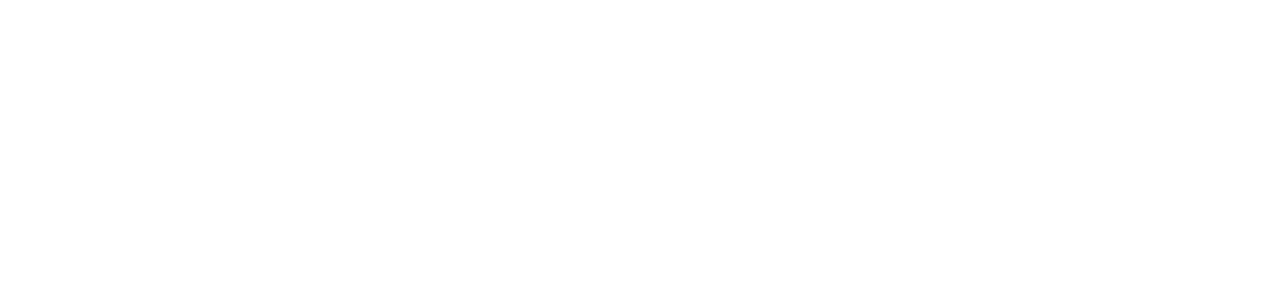
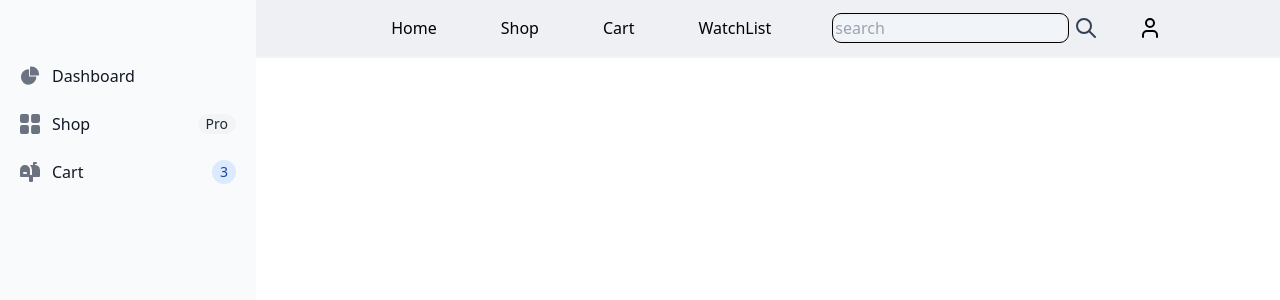
Before and after one commit to Mtendekuyokwa19/moviesite, a React (Create React App) app: page /WatchList in a window 1280 px wide. Before the commit this address had no page. Shown: the top 300 px of the page. Built offline with nearby package versions, Linux system fonts and the light colour scheme.

Commit message:
cartItems counting

```diff
--- a/src/App.tsx
+++ b/src/App.tsx
@@ -9,12 +9,15 @@
 import { Cart } from './components/cart';
 import { Card } from './components/card';
 import Search from './components/search';
+import { WatchList } from "./components/watchlist";
 
 export default function App() {
   let movie:MovieDetails[]=[];
+  let watches:MovieDetails[]=[];
 const [routeCard, setrouteCard] = useState(new MovieDetails("Jack",89,"panda","jack",["String","string"],new Date(),"",0) );
 const [catalog, setCatalog] = useState(movie);
 const [SearchQuery, setSearchQuery] = useState("");
+const [Watchs, setWatchs] = useState<MovieDetails[]>(watches);
 function cardMove(movie: React.SetStateAction<MovieDetails>) {
 
   setrouteCard(movie)
@@ -28,20 +31,44 @@
 function removeFromCart(movie:MovieDetails){
   let collection=catalog;
   collection.splice(collection.indexOf(movie),1)
-  console.log(collection)
+
   setCatalog([...collection]);
+
+}
+
+function AddtoWatchlist(movie:MovieDetails) {
+movie.toogleFromWatchlist()
+  setWatchs([...watches,movie])
+
+}
+function RemovefromWatchlist(movie:MovieDetails) {
+  let movieList=watches;
+  movie.toogleFromWatchlist()
+  movieList.splice(movieList.indexOf(movie),1);
+  setWatchs([...movieList])
+
+}
+
+
+function ToogleWatchlist(movie:MovieDetails){
+  if(()=>movie.IsInWatchList(Watchs)){
+    RemovefromWatchlist(movie)
+    return
+  }
+  AddtoWatchlist(movie)
 
 }
 
   return (
     <BrowserRouter>
       <Routes>
-        <Route path="/" element={<Layout searchQuery={(movieName: React.SetStateAction<string>)=>setSearchQuery(movieName)}  />}>
+        <Route path="/" element={<Layout searchQuery={(movieName: React.SetStateAction<string>) => setSearchQuery(movieName)} cartitems={catalog.length}  />}>
           <Route index element={<Home />} />
-          <Route path="shop" element={<Shop cardMove={cardMove} />} />
-           <Route path="Card" element={<Card movie={routeCard} AddtoCart={AddtoCart} removeMovie={removeFromCart} />} />
+          <Route path="shop" element={<Shop cardMove={cardMove} toogleWatchList={ToogleWatchlist} Watchlist={Watchs} />} />
+           <Route path="Card" element={<Card movie={routeCard} AddtoCart={AddtoCart} removeMovie={removeFromCart} movies={Watchs} />} />
             <Route path="Cart" element={<Cart catalog={catalog} cardMove={removeFromCart}  />} />
-            <Route path="Search" element={<Search search={SearchQuery} cardMove={cardMove}/>} />
+            <Route path="WatchList" element={<WatchList movieset={watches} RemoveMovieset={RemovefromWatchlist}/>} />
+            <Route path="Search" element={<Search search={SearchQuery} cardMove={cardMove} toogleWatchlist={ToogleWatchlist}/>} />
 
         </Route>
       </Routes>
--- a/src/Layout.tsx
+++ b/src/Layout.tsx
@@ -2,7 +2,7 @@
 import { Outlet, Link } from "react-router-dom";
 import { movieFetch, SearchInput } from "./components/home";
 
-export function Layout({searchQuery}:setSearchQuery) {
+export function Layout({searchQuery,cartitems}:setSearchQuery) {
 
 return(
   <>
@@ -27,7 +27,12 @@
     </li>
 
     <li>
-        <Link to="/Cart">Cart</Link>
+        <Link to="/Cart">Cart
+        {cartitems>0?<sup className="text-white p-2 rounded-full font-bold bg-lime-900">{cartitems}</sup>:<span></span>} </Link>
+    </li>
+
+    <li>
+      <Link to={"/WatchList"}>WatchList</Link>
     </li>
     </div>
 
@@ -49,4 +54,5 @@
 
 interface setSearchQuery{
   searchQuery:any;
+  cartitems:number;
 }
--- a/src/components/card.tsx
+++ b/src/components/card.tsx
@@ -6,7 +6,7 @@
 import { StarFilledIcon } from "@radix-ui/react-icons";
 
 
-export function Card({movie,AddtoCart,removeMovie}:ICard) {
+export function Card({movie,AddtoCart,removeMovie,movies}:ICard) {
 let backdrop=movie.image;
 const [MovieAnalysis, setMovieAnanlysis] = useState(new MovieCardSet());
 
@@ -28,7 +28,7 @@
 
 <div className="flex flex-col justify-center items-center h-screen">
 
-    <MovieCard movie={movie} AddtoCart={AddtoCart} removeMovie={removeMovie} />
+    <MovieCard movie={movie} AddtoCart={AddtoCart} removeMovie={removeMovie} Movies={movies} />
 </div>
     </div>
   )
@@ -43,9 +43,10 @@
   movie:MovieDetails;
   AddtoCart:any;
   removeMovie:any;
+  movies:MovieDetails[]
 }
 
-function MovieCard({movie,AddtoCart,removeMovie}:ImovieCard) {
+function MovieCard({movie,AddtoCart,removeMovie,Movies}:ImovieCard) {
 
 
 
@@ -57,7 +58,7 @@
       </div>
 
         <div className="flex bg-white z-10 h-3/5 justify-evenly flex-1  p-5 rounded-sm">
-          <MovieResearch movie={movie} AddtoCart={AddtoCart} removeMovie={removeMovie}/>
+          <MovieResearch movie={movie} AddtoCart={AddtoCart} removeMovie={removeMovie} Movies={Movies}/>
 
         </div>
     </div>
@@ -68,10 +69,11 @@
 movie:MovieDetails;
 AddtoCart:any;
 removeMovie:any;
+Movies:MovieDetails[];
 }
 
 
-function MovieResearch({movie,AddtoCart,removeMovie}:ImovieCard){
+function MovieResearch({movie,AddtoCart,removeMovie,Movies}:ImovieCard){
 
   return(
     <div className="flex flex-col gap-5 p-5">
@@ -86,7 +88,7 @@
     <p className="text-md ">{movie.description}</p>
 
 
-    <MovieButton AddtoCart={AddtoCart} movie={movie} removeMovie={removeMovie} />
+    <MovieButton AddtoCart={AddtoCart} movie={movie} removeMovie={removeMovie} Movies={Movies} />
     </div>
   )
 }
@@ -125,8 +127,9 @@
 }
 
 
-function MovieButton({movie,AddtoCart,removeMovie}:ImovieCard) {
+function MovieButton({movie,AddtoCart,removeMovie,Movies}:ImovieCard) {
   const [bought, setbought] = useState(movie.inCart);
+const [watchlist, setwatchlist] = useState(movie.IsInWatchList(Movies));
 function tooglebuy() {
 
   setbought(!bought)
@@ -138,6 +141,18 @@
   AddtoCart(movie)
 }
 
+function toogleWatchList() {
+   setwatchlist(!watchlist);
+  if(movie.inWatchList){
+    removeMovie(movie)
+    return
+  }
+
+
+
+
+}
+
   return(
     <div className="flex gap-2 ">
 
@@ -145,8 +160,8 @@
       <BuyNowIcon/>
      <p>{bought?"Remove From Cart":"Buy Now"}</p>
      </button>
-     <button className="flex items-center justify-center  text-black py-4  flex-1 rounded-md gap-2 border-2 border-gray-950 hover:bg-slate-200 ">
-     <p>Add to Watchlist</p>
+     <button className="flex items-center justify-center  text-black py-4  flex-1 rounded-md gap-2 border-2 border-gray-950 hover:bg-slate-200 " onClick={toogleWatchList}>
+     <p>{watchlist?"Remove from Watchlist":"Add to Watchlist"}</p>
        </button>
     </div>
 
--- a/src/components/search.tsx
+++ b/src/components/search.tsx
@@ -3,8 +3,8 @@
 import { resolve } from "path";
 import { Loading, MovieCard, MovieDetails } from "./shop";
 
-export default function  Search({search,cardMove}:ISearchQuery) {
-const [foundMovie, setfoundMovie] = useState<MovieDetails>(new MovieDetails("",0,"","",[""],new Date(),"",0));
+export default function  Search({search,cardMove,toogleWatchlist}:ISearchQuery) {
+const [foundMovie, setfoundMovie] = useState<MovieDetails>(new MovieDetails(undefined,0,"","",[""],new Date(),"",0));
 
 
   useEffect(() => {
@@ -22,13 +22,14 @@
   }, [search]);
 
   return(
-   <MovieResolve movie={foundMovie} cardMove={cardMove}/>
+   <MovieResolve movie={foundMovie} cardMove={cardMove} toogleWatchList={toogleWatchlist}/>
   )
 }
 
 interface ISearchQuery{
   search:string;
   cardMove:any;
+  toogleWatchlist:any;
 }
 
 async function MovieFetch(movie:string) {
@@ -41,12 +42,12 @@
 }
 
 
-function MovieResolve({movie,cardMove}:IMovieResolve) {
+function MovieResolve({movie,cardMove,toogleWatchList}:IMovieResolve) {
 
   return(
     movie.name===undefined?<SearchLoading/>:<div className="grid grid-cols-5">
 
-      <MovieCard movie={movie} cardMove={cardMove}/>
+      {/* <MovieCard movie={movie} cardMove={cardMove} manageWatchlist={toogleWatchList}/> */}
     </div>
   )
 
@@ -54,6 +55,7 @@
 interface IMovieResolve{
   movie:MovieDetails;
   cardMove:any;
+  toogleWatchList:any;
 
 }
 
--- /dev/null
+++ b/src/components/watchlist.tsx
@@ -0,0 +1,70 @@
+import { Link } from "react-router-dom"
+import { MovieDetails } from "./shop"
+
+export  function WatchList({movieset,RemoveMovieset}:Iwatchlist){
+
+  return(
+   <Sidebar/>
+  )
+}
+
+interface Iwatchlist{
+  movieset:MovieDetails[];
+  RemoveMovieset:any;
+}
+
+function Sidebar(){
+
+  return(
+    <div>
+
+
+<button data-drawer-target="default-sidebar" data-drawer-toggle="default-sidebar" aria-controls="default-sidebar" type="button" className="inline-flex items-center p-2 mt-2 ms-3 text-sm text-gray-500 rounded-lg sm:hidden hover:bg-gray-100 focus:outline-none focus:ring-2 focus:ring-gray-200 dark:text-gray-400 dark:hover:bg-gray-700 dark:focus:ring-gray-600">
+   <span className="sr-only">Open sidebar</span>
+   <svg className="w-6 h-6" aria-hidden="true" fill="currentColor" viewBox="0 0 20 20" xmlns="http://www.w3.org/2000/svg">
+   <path clip-rule="evenodd" fill-rule="evenodd" d="M2 4.75A.75.75 0 012.75 4h14.5a.75.75 0 010 1.5H2.75A.75.75 0 012 4.75zm0 10.5a.75.75 0 01.75-.75h7.5a.75.75 0 010 1.5h-7.5a.75.75 0 01-.75-.75zM2 10a.75.75 0 01.75-.75h14.5a.75.75 0 010 1.5H2.75A.75.75 0 012 10z"></path>
+   </svg>
+</button>
+
+<aside id="default-sidebar" className="  fixed top-0 left-0 z-40 w-64 h-screen transition-transform -translate-x-full sm:translate-x-0" aria-label="Sidebar">
+   <div className="h-full px-3 py-4 overflow-y-auto bg-gray-50 dark:bg-gray-800">
+      <ul className="space-y-2 font-medium py-10">
+         <li>
+            <Link to="/watchList" className="flex items-center p-2 text-gray-900 rounded-lg dark:text-white hover:bg-gray-100 dark:hover:bg-gray-700 group">
+               <svg className="w-5 h-5 text-gray-500 transition duration-75 dark:text-gray-400 group-hover:text-gray-900 dark:group-hover:text-white" aria-hidden="true" xmlns="http://www.w3.org/2000/svg" fill="currentColor" viewBox="0 0 22 21">
+                  <path d="M16.975 11H10V4.025a1 1 0 0 0-1.066-.998 8.5 8.5 0 1 0 9.039 9.039.999.999 0 0 0-1-1.066h.002Z"/>
+                  <path d="M12.5 0c-.157 0-.311.01-.565.027A1 1 0 0 0 11 1.02V10h8.975a1 1 0 0 0 1-.935c.013-.188.028-.374.028-.565A8.51 8.51 0 0 0 12.5 0Z"/>
+               </svg>
+               <span className="ms-3">Dashboard</span>
+            </Link>
+         </li>
+         <li>
+            <Link to="/Shop" className="flex items-center p-2 text-gray-900 rounded-lg dark:text-white hover:bg-gray-100 dark:hover:bg-gray-700 group">
+               <svg className="flex-shrink-0 w-5 h-5 text-gray-500 transition duration-75 dark:text-gray-400 group-hover:text-gray-900 dark:group-hover:text-white" aria-hidden="true" xmlns="http://www.w3.org/2000/svg" fill="currentColor" viewBox="0 0 18 18">
+                  <path d="M6.143 0H1.857A1.857 1.857 0 0 0 0 1.857v4.286C0 7.169.831 8 1.857 8h4.286A1.857 1.857 0 0 0 8 6.143V1.857A1.857 1.857 0 0 0 6.143 0Zm10 0h-4.286A1.857 1.857 0 0 0 10 1.857v4.286C10 7.169 10.831 8 11.857 8h4.286A1.857 1.857 0 0 0 18 6.143V1.857A1.857 1.857 0 0 0 16.143 0Zm-10 10H1.857A1.857 1.857 0 0 0 0 11.857v4.286C0 17.169.831 18 1.857 18h4.286A1.857 1.857 0 0 0 8 16.143v-4.286A1.857 1.857 0 0 0 6.143 10Zm10 0h-4.286A1.857 1.857 0 0 0 10 11.857v4.286c0 1.026.831 1.857 1.857 1.857h4.286A1.857 1.857 0 0 0 18 16.143v-4.286A1.857 1.857 0 0 0 16.143 10Z"/>
+               </svg>
+               <span className="flex-1 ms-3 whitespace-nowrap">Shop</span>
+               <span className="inline-flex items-center justify-center px-2 ms-3 text-sm font-medium text-gray-800 bg-gray-100 rounded-full dark:bg-gray-700 dark:text-gray-300">Pro</span>
+            </Link>
+         </li>
+         <li>
+            <Link to="/Cart" className="flex items-center p-2 text-gray-900 rounded-lg dark:text-white hover:bg-gray-100 dark:hover:bg-gray-700 group">
+               <svg className="flex-shrink-0 w-5 h-5 text-gray-500 transition duration-75 dark:text-gray-400 group-hover:text-gray-900 dark:group-hover:text-white" aria-hidden="true" xmlns="http://www.w3.org/2000/svg" fill="currentColor" viewBox="0 0 20 20">
+                  <path d="m17.418 3.623-.018-.008a6.713 6.713 0 0 0-2.4-.569V2h1a1 1 0 1 0 0-2h-2a1 1 0 0 0-1 1v2H9.89A6.977 6.977 0 0 1 12 8v5h-2V8A5 5 0 1 0 0 8v6a1 1 0 0 0 1 1h8v4a1 1 0 0 0 1 1h2a1 1 0 0 0 1-1v-4h6a1 1 0 0 0 1-1V8a5 5 0 0 0-2.582-4.377ZM6 12H4a1 1 0 0 1 0-2h2a1 1 0 0 1 0 2Z"/>
+               </svg>
+               <span className="flex-1 ms-3 whitespace-nowrap">Cart</span>
+               <span className="inline-flex items-center justify-center w-3 h-3 p-3 ms-3 text-sm font-medium text-blue-800 bg-blue-100 rounded-full dark:bg-blue-900 dark:text-blue-300">3</span>
+            </Link>
+         </li>
+
+      </ul>
+   </div>
+</aside>
+
+<div className="p-4 sm:ml-64">
+
+</div>
+    </div>
+
+  )
+}
```
Also changed, not shown: src/components/shop.tsx (+38 -13 lines).
